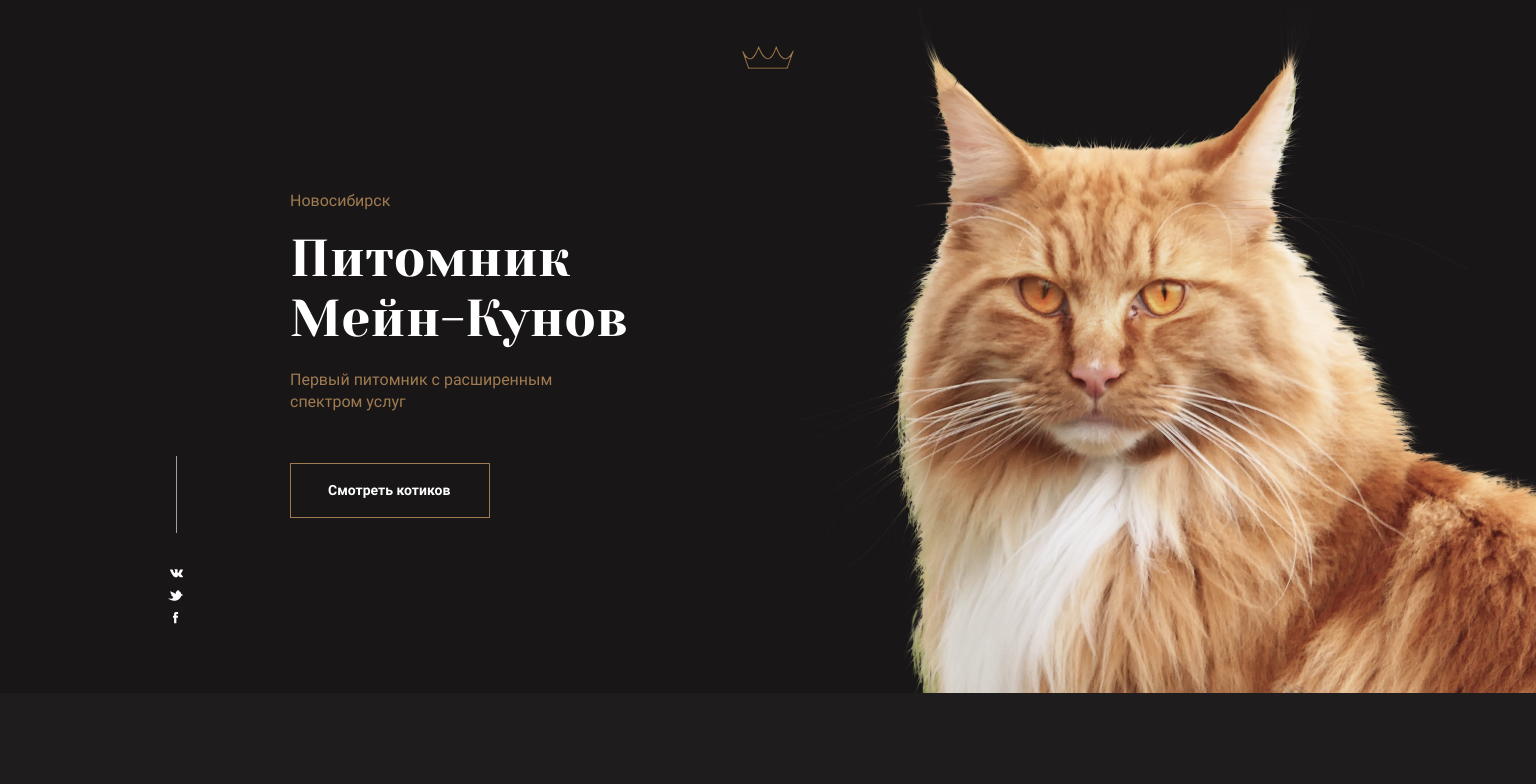
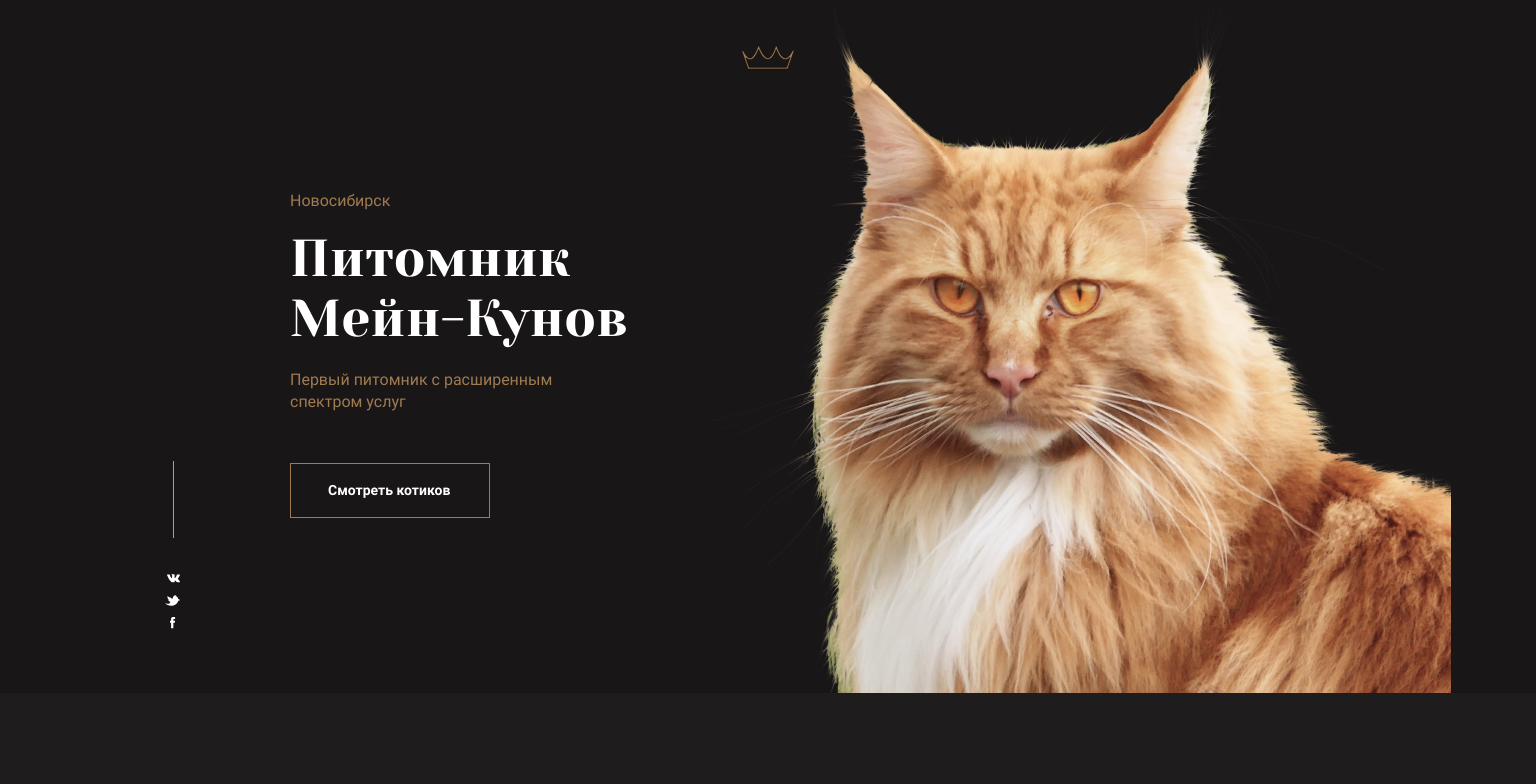
Before and after one commit to feralist21/main-coon, a website: page source/index.html in a window 1536 px wide. Shown: the top 784 px of the page. Drawn offline with nearby package versions, Linux system fonts and the light colour scheme; files that its build step writes are made by us from their sources.

Commit message:
Исправление фоновой картинки блока header и исправление положения кнопки блока отзыва

```diff
--- a/source/index.html
+++ b/source/index.html
@@ -120,7 +120,8 @@
     </svg>
   </div>
   <header class="header">
-    <div class="container">
+    <div class="header__container container">
+      <div class="header__wrapper">
         <a class="header__logo-link">
           <svg class="logo">
             <use xlink:href="#icon-crown"></use>
@@ -155,6 +156,8 @@
             </a>
           </li>
         </ul>
+      </div>
+
     </div>
   </header>
   <main class="main">
--- a/source/sass/blocks/feedback.scss
+++ b/source/sass/blocks/feedback.scss
@@ -242,7 +242,7 @@
 
   .feedback__slider .slider__button--prev {
     top: 200px;
-    left: -25px;
+    left: -15px;
   }
 
   .feedback__slider .slider__button--next {
--- a/source/sass/blocks/header.scss
+++ b/source/sass/blocks/header.scss
@@ -1,10 +1,21 @@
 .header {
-  padding-top: 27px;
-  padding-bottom: 270px;
+  //padding-top: 27px;
+  //padding-bottom: 270px;
   background-color: $header-black;
+  //background-image: url('../img/redhead_main-koon.png');
+  //background-repeat: no-repeat;
+  //background-position: bottom right;
+}
+
+.header__container {
   background-image: url('../img/redhead_main-koon.png');
   background-repeat: no-repeat;
   background-position: bottom right;
+}
+
+.header__wrapper {
+  padding-top: 27px;
+  padding-bottom: 270px;
 }
 
 .header__logo-link {
@@ -55,8 +66,11 @@
 }
 
 @media (min-width: 768px) {
-  .header {
+  .header__container {
     background-image: url('../img/redhead_main-koon_768.png');
+  }
+
+  .header__wrapper {
     padding-bottom: 45px;
   }
 
@@ -138,13 +152,13 @@
 }
 
 @media (min-width: 1366px) {
-  .header {
-    padding-top: 45px;
-    padding-bottom: 175px;
+  .header__container {
     background-image: url('../img/redhead_main-koon_1366.png');
   }
 
-  .header .container {
+  .header__wrapper {
+    padding-top: 45px;
+    padding-bottom: 175px;
     position: relative;
   }
 
@@ -157,8 +171,9 @@
     flex-direction: column;
     align-items: center;
     position: absolute;
-    bottom: -110px;
-    left: 83px;
+    bottom: 60px;
+    left: -25px;
+
     &::before {
       content: '';
       display: block;
```
Lines whose indentation alone changed are shown as unchanged.
